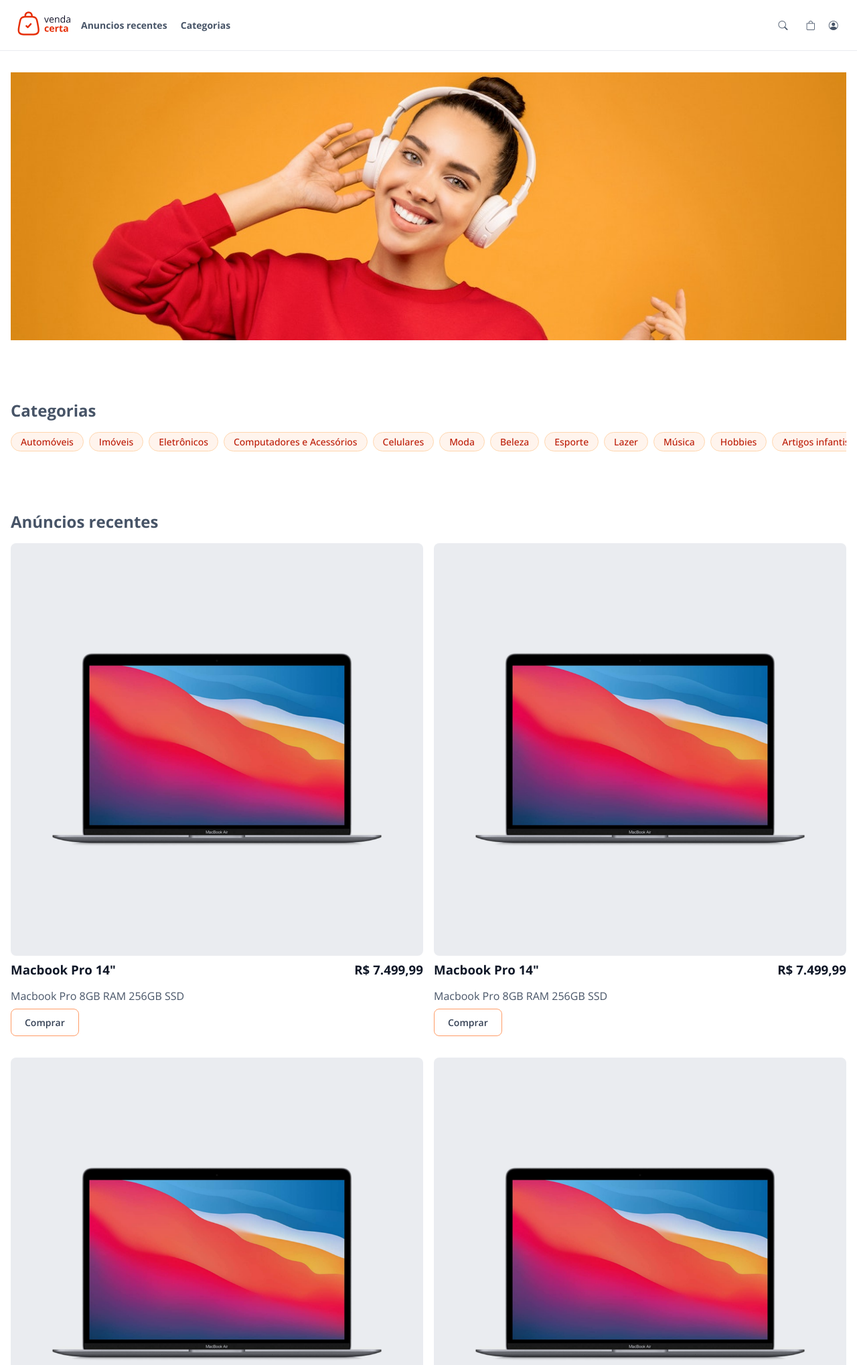
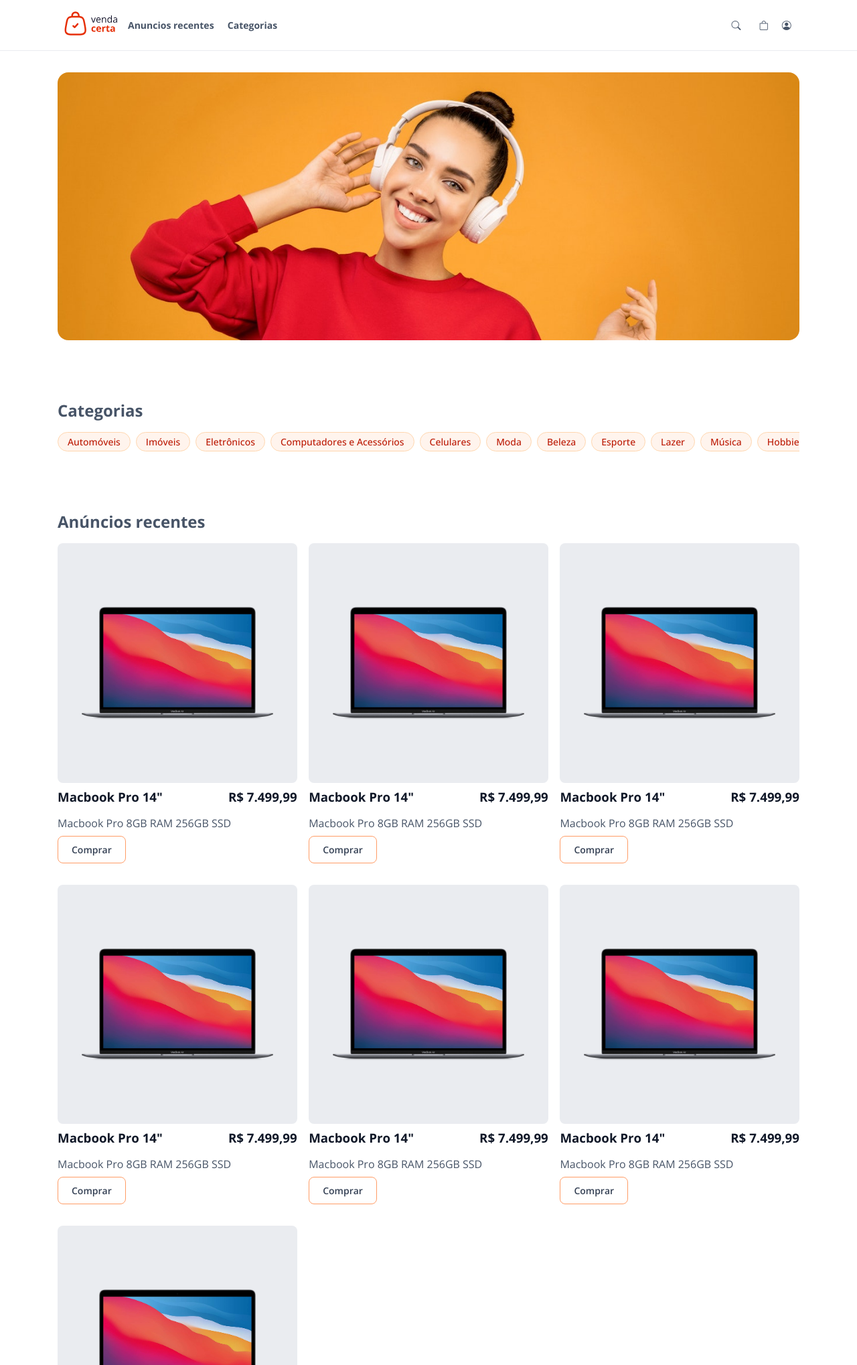
Before and after one commit to william-menezes/venda-certa, a PHP site: page / in a window 1280 px wide. Shown: the top 2038 px of the page at 67% size. Run offline with PHP 8.4, Linux system fonts and the light colour scheme.

Commit message:
[FIX] Containers sizes

```diff
--- /dev/null
+++ b/integrantes.txt
@@ -0,0 +1 @@
+William Menezes Damascena - 11721BSI240
--- a/style/main.css
+++ b/style/main.css
@@ -630,19 +630,108 @@
 }
 
 
+/* Small devices (landscape phones, 576px and up) */
+@media (min-width: 576px) {
 
+  .container,
+  .container-sm {
+    width: 540px;
+  }
 
-/* Small devices (landscape phones, 576px and up) */
+  .container-md,
+  .container-lg,
+  .container-xl,
+  .container-xxl,
+  .container-fluid {
+    width: 100%;
+  }
+
+  .product-card {
+    max-width: calc(33% - 8px);
+  }
+}
+
 @media (min-width: 576px) {}
 
 /* Medium devices (tablets, 768px and up) */
+@media (min-width: 768px) {
+  .hero {
+    border-radius: 16px;
+  }
+
+  .container,
+  .container-sm,
+  .container-md {
+    width: 720px;
+  }
+
+  .container-lg,
+  .container-xl,
+  .container-xxl,
+  .container-fluid {
+    width: 100%;
+  }
+
+  .radio-inputs {
+    width: calc(50% - 8px);
+  }
+}
+
 @media (min-width: 768px) {}
 
 /* Large devices (desktops, 992px and up) */
+@media (min-width: 992px) {
+
+  .container,
+  .container-sm,
+  .container-md,
+  .container-lg {
+    width: 960px;
+  }
+
+  .container-xl,
+  .container-xxl,
+  .container-fluid {
+    width: 100%;
+  }
+}
+
 @media (min-width: 992px) {}
 
 /* X-Large devices (large desktops, 1200px and up) */
+@media (min-width: 1200px) {
+
+  .container,
+  .container-sm,
+  .container-md,
+  .container-lg,
+  .container-xl {
+    width: 1140px;
+  }
+
+  .container-xxl,
+  .container-fluid {
+    width: 100%;
+  }
+}
+
 @media (min-width: 1200px) {}
 
 /* XX-Large devices (larger desktops, 1400px and up) */
+@media (min-width: 1400px) {
+
+  .container,
+  .container-sm,
+  .container-md,
+  .container-lg,
+  .container-xl,
+  .container-xxl {
+    width: 1320px;
+  }
+
+  .container-fluid {
+    width: 100%;
+  }
+}
+
 @media (min-width: 1400px) {}
```
